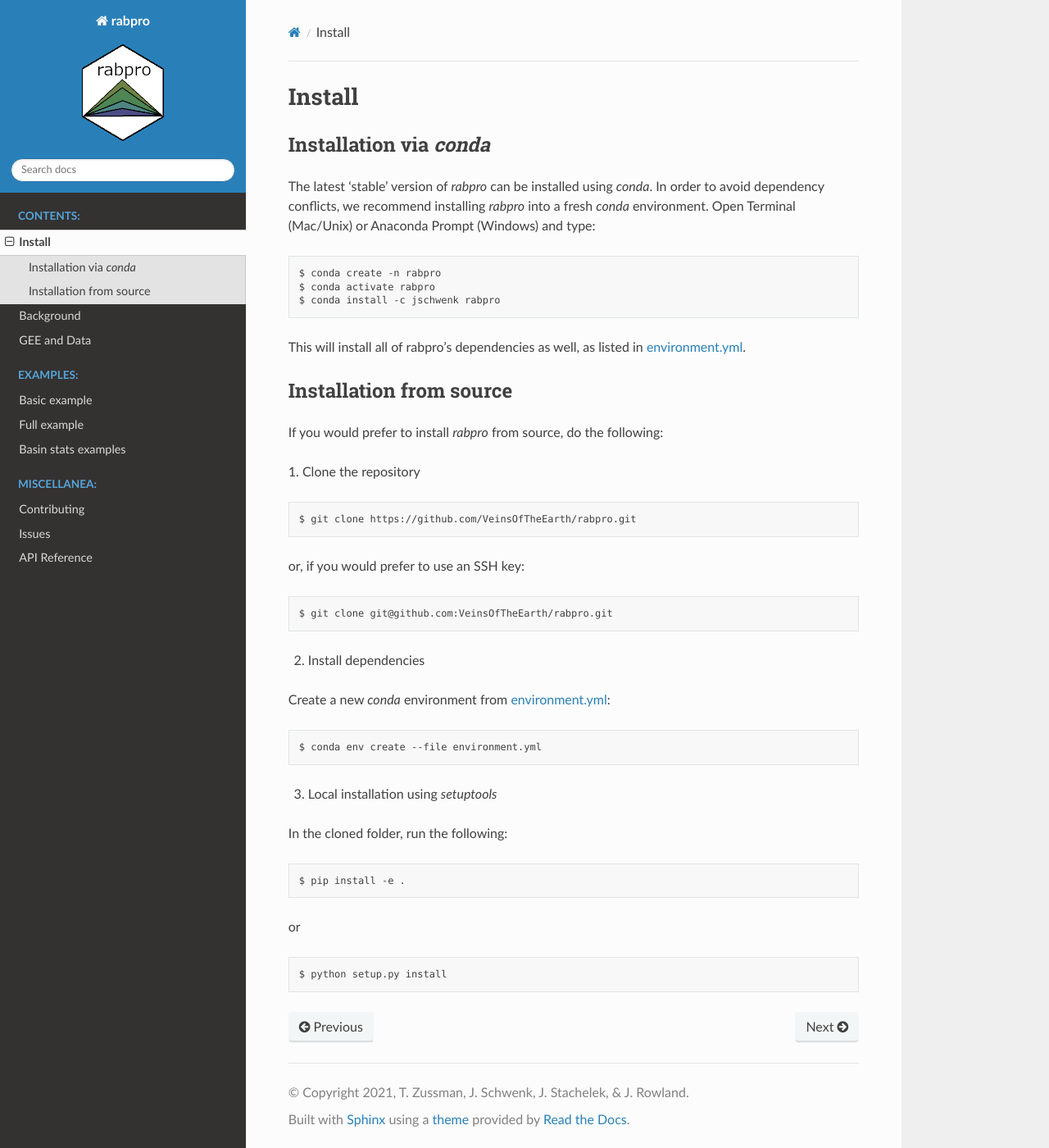
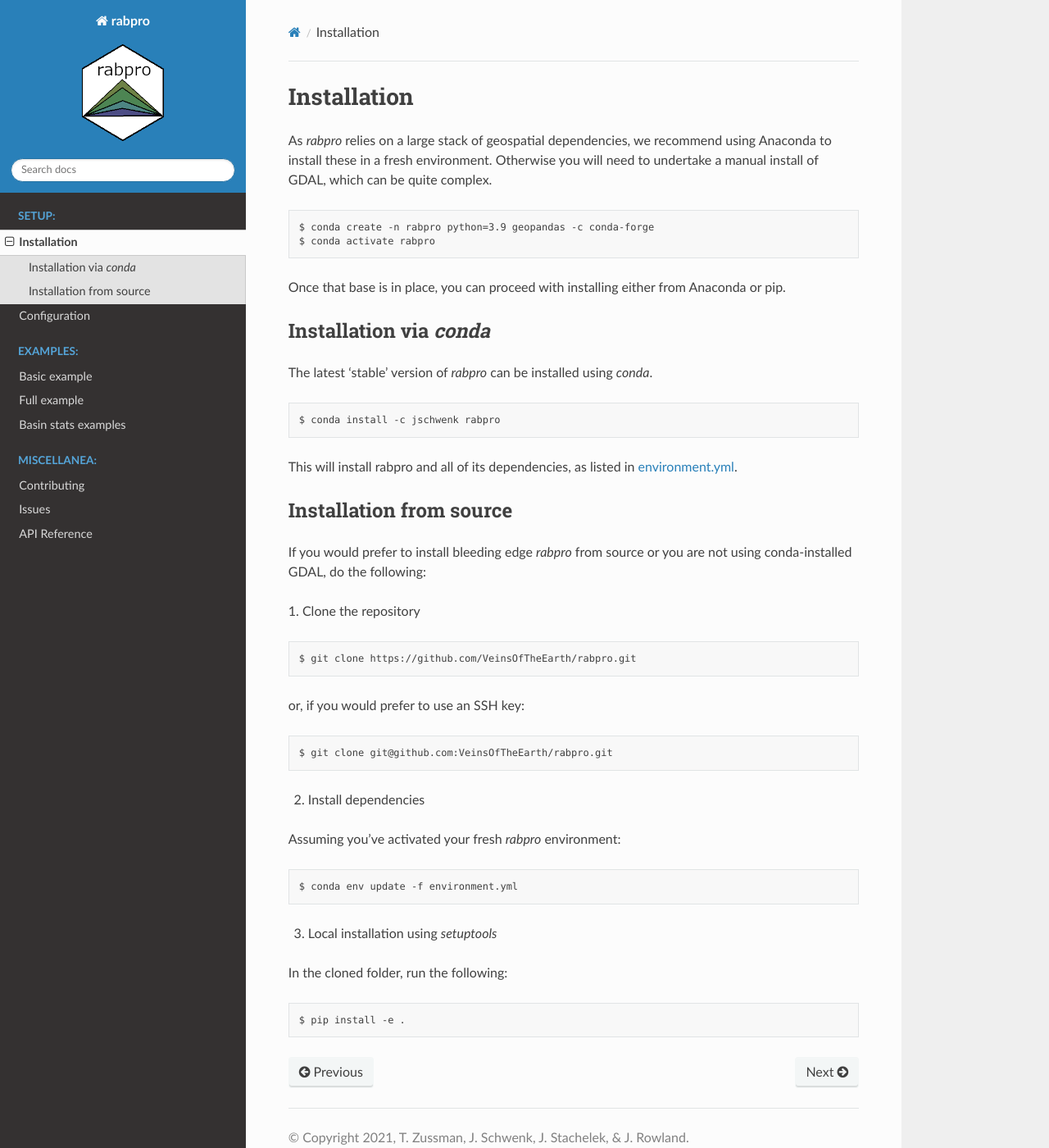
Before and after one commit to VeinsOfTheEarth/rabpro, a Sphinx documentation site: the page built from docs/source/install/index.rst, in a window 1280 px wide and 1400 px high. Shown: the whole window at 82% size. Built offline with Sphinx 7.4.7 and the Read the Docs theme 2.0.0, drawn with Linux system fonts in a browser that asks for light colours.

Commit message:
doc improvements

```diff
--- a/docs/source/background/index.rst
+++ /dev/null
@@ -1,5 +0,0 @@
-.. _background:
-
-==========
-Background
-==========
--- a/docs/source/install/index.rst
+++ b/docs/source/install/index.rst
@@ -1,30 +1,35 @@
 .. _install:
 
-=======
-Install
-=======
+============
+Installation
+============
+
+As `rabpro` relies on a large stack of geospatial dependencies, we recommend using Anaconda to install these in a fresh environment. Otherwise you will need to undertake a manual install of GDAL, which can be quite complex.
+
+::
+
+   $ conda create -n rabpro python=3.9 geopandas -c conda-forge
+   $ conda activate rabpro
+
+Once that base is in place, you can proceed with installing either from Anaconda or pip.
 
 Installation via *conda*
 ------------------------
 
-The latest 'stable' version of *rabpro* can be installed using `conda`. In order
-to avoid dependency conflicts, we recommend installing *rabpro* into a fresh
-`conda` environment. Open Terminal (Mac/Unix) or Anaconda Prompt (Windows) and
-type:
+The latest 'stable' version of *rabpro* can be installed using `conda`.
+
 ::
 
-   $ conda create -n rabpro
-   $ conda activate rabpro
    $ conda install -c jschwenk rabpro
 
-This will install all of rabpro's dependencies as well, as listed in
+This will install rabpro and all of its dependencies, as listed in
 `environment.yml
 <https://github.com/VeinsOfTheEarth/rabpro/blob/master/environment.yml>`_.
 
 Installation from source
 ------------------------
 
-If you would prefer to install *rabpro* from source, do the following:
+If you would prefer to install bleeding edge *rabpro* from source or you are not using conda-installed GDAL, do the following:
 
 1. Clone the repository
 ::
@@ -39,11 +44,10 @@ or, if you would prefer to use an SSH key:
 
 2. Install dependencies
 
-Create a new `conda` environment from `environment.yml
-<https://github.com/VeinsOfTheEarth/rabpro/blob/master/environment.yml>`_:
+Assuming you've activated your fresh `rabpro` environment:
 ::
 
-   $ conda env create --file environment.yml
+   $ conda env update -f environment.yml
 
 3. Local installation using `setuptools`
 
@@ -51,9 +55,3 @@ In the cloned folder, run the following:
 ::
 
    $ pip install -e .
-
-or
-
-::
-
-   $ python setup.py install
```
Also changed, not shown: docs/source/configure/index.rst (added, +69 -0 lines), docs/source/data/index.rst (deleted, +0 -133 lines), docs/source/index.rst (+10 -11 lines), 1 other file.
